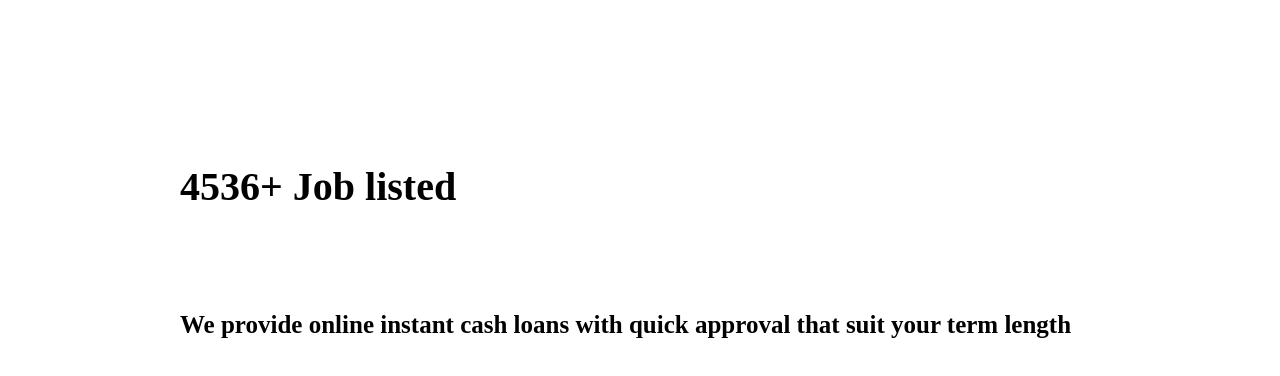
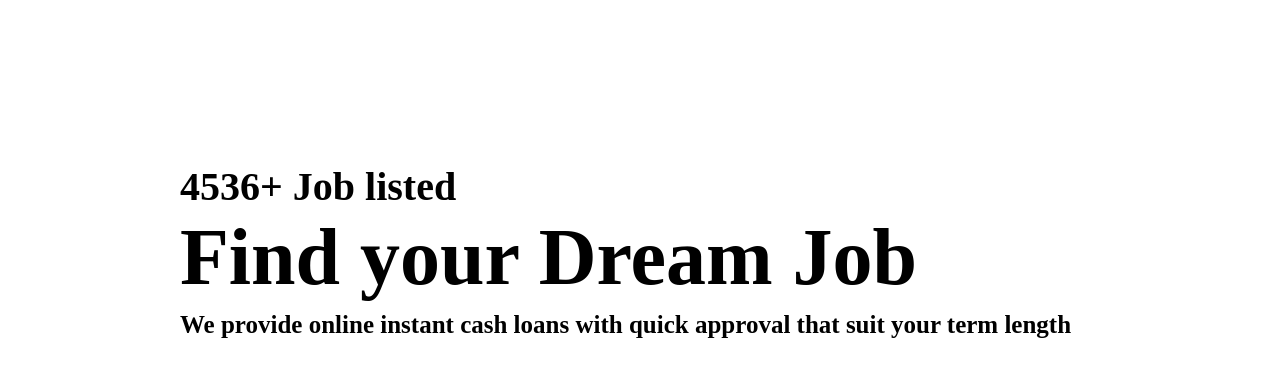
Before and after one commit to sarathparthi/live, a plain HTML site: page index.html in a window 1280 px wide. Shown: the part 112-488 px from the top of the page. Drawn offline with Linux system fonts and the light colour scheme.

Commit message:
Update index.html

```diff
--- a/index.html
+++ b/index.html
@@ -121,7 +121,7 @@
     <div>
         <marquee class="display" style="color: aliceblue;">Job alert, join us on @_sarath_parthi at Instagram, Contact 9384427133</marquee>
     </div>
-
+    <h1 style="position: absolute; top: 315px; left:180px; font-size: 80px;line-height:1px">Find your Dream Job</h1>
     <h2 style="position: absolute; top:265px; left:180px; font-size: 40px;line-height:1px;">4536+ Job listed</h2>
     <h2 style="position: absolute; top:415px; left:180px; font-size: 25px;line-height:1px;">We provide online instant cash loans with quick approval that suit your term length</h2>
 
```
